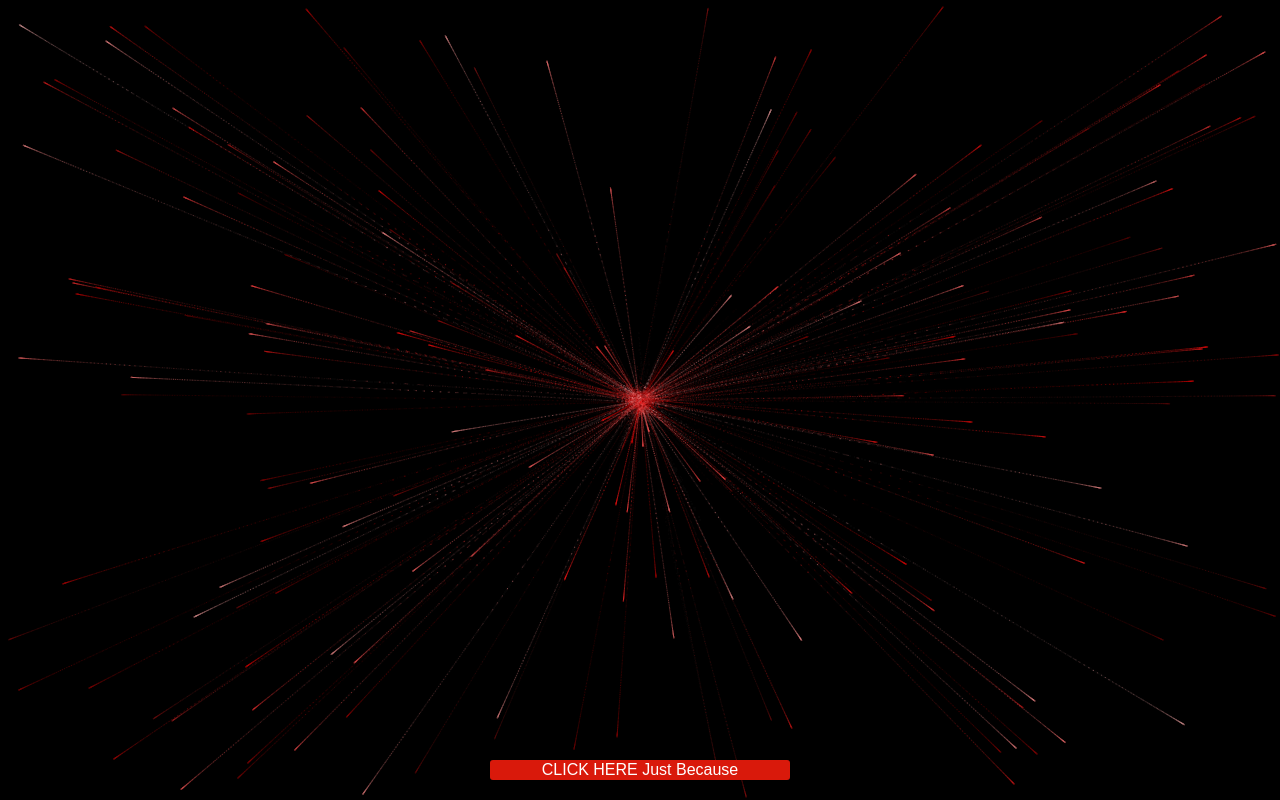
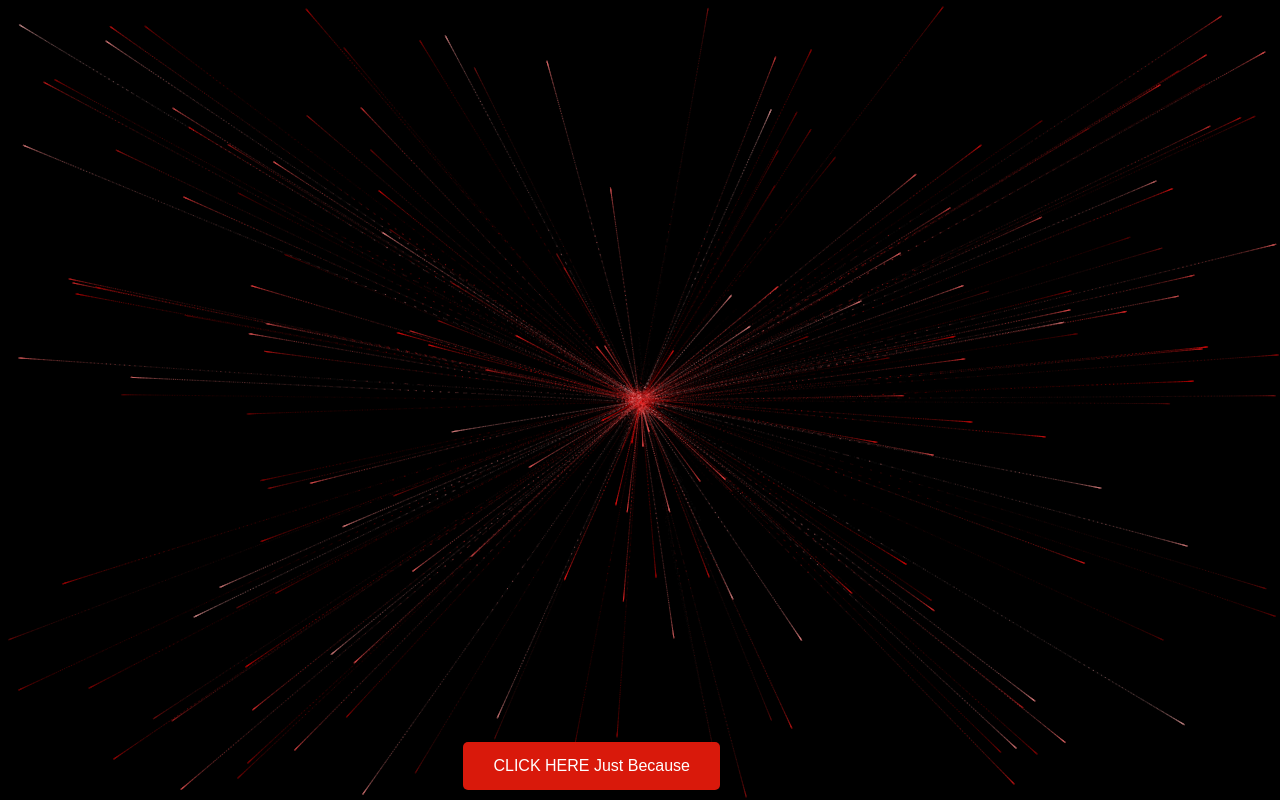
Before and after one commit to imgingerbeer13/just-because, a plain HTML site: page index.html in a window 1280 px wide. Drawn offline with Linux system fonts and the light colour scheme; animation ran at ten frames a second.

Commit message:
Update index.html

```diff
--- a/index.html
+++ b/index.html
@@ -13,15 +13,14 @@
 <button class="btn" onclick="goToFlowerPage()">CLICK HERE Just Because</button>
     <style>
         .btn {
-	    position: absolute;
-	    width: 300px;
-	    top: 95%;
-	    left: 50%;
-	    margin-left: -150px;
+            position: absolute;
+            bottom: 10px;
+            right: 560px;
+            padding: 15px 30px;
             background-color: #D9190B;
             color: white;
             border: none;
-            border-radius: 3px;
+            border-radius: 5px;
             font-size: 1.0em;
             cursor: pointer;
         }
```
